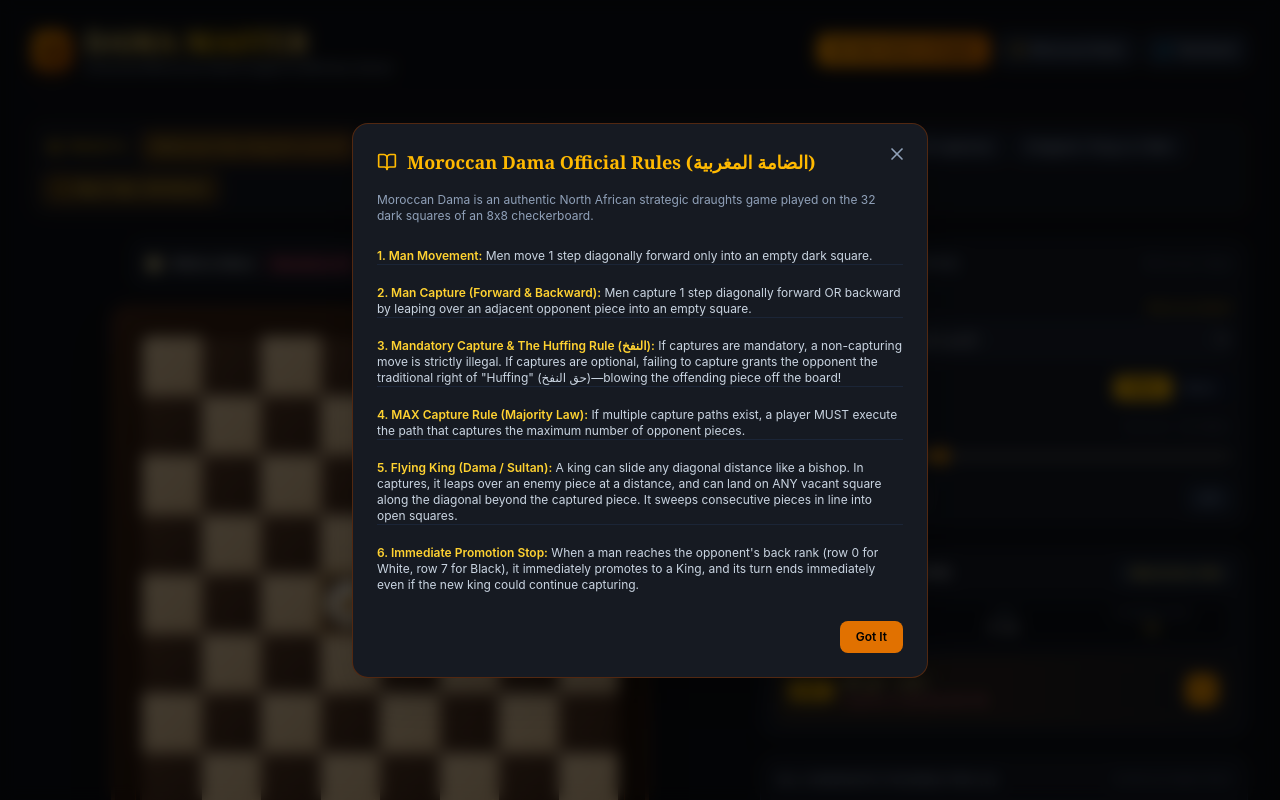
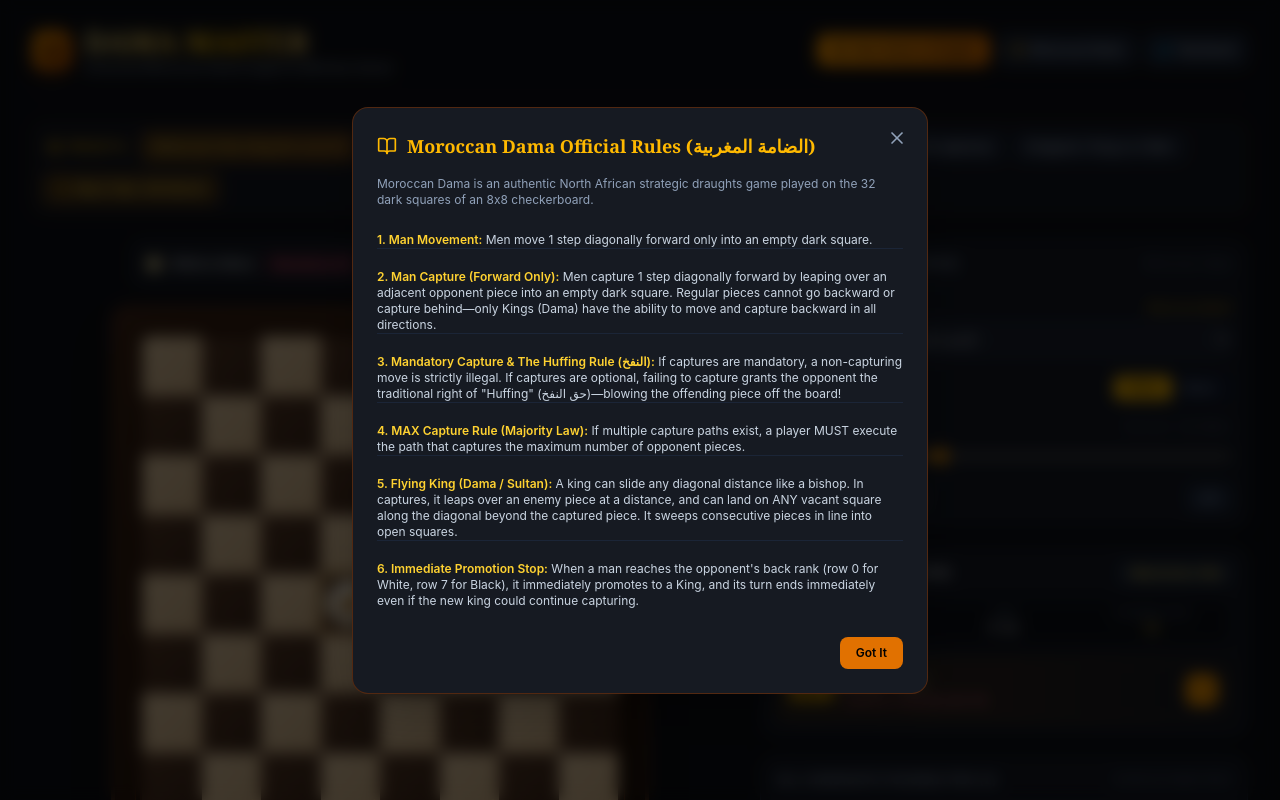
Before and after one commit to marouanehatri-cmd/Dama, a React (Vite) app: page / in a window 1280 px wide. Both pictures are taken after a click on the button "Moroccan Rules". Shown: the top 800 px of the page. Built offline with nearby package versions, Linux system fonts and the light colour scheme.

Commit message:
Remove take behind rule: men move and capture forward only; only kings can go in all directions

```diff
--- a/src/App.tsx
+++ b/src/App.tsx
@@ -552,7 +552,7 @@ export default function App() {
                 <span className="font-semibold text-amber-300">1. Man Movement:</span> Men move 1 step diagonally forward only into an empty dark square.
               </div>
               <div className="pt-2">
-                <span className="font-semibold text-amber-300">2. Man Capture (Forward & Backward):</span> Men capture 1 step diagonally forward OR backward by leaping over an adjacent opponent piece into an empty square.
+                <span className="font-semibold text-amber-300">2. Man Capture (Forward Only):</span> Men capture 1 step diagonally forward by leaping over an adjacent opponent piece into an empty dark square. Regular pieces cannot go backward or capture behind—only Kings (Dama) have the ability to move and capture backward in all directions.
               </div>
               <div className="pt-2">
                 <span className="font-semibold text-amber-300">3. Mandatory Capture & The Huffing Rule (النفخ):</span> If captures are mandatory, a non-capturing move is strictly illegal. If captures are optional, failing to capture grants the opponent the traditional right of &quot;Huffing&quot; (حق النفخ)—blowing the offending piece off the board!
--- a/src/engine/engine.ts
+++ b/src/engine/engine.ts
@@ -9,8 +9,8 @@ export const VARIANTS: Record<string, VariantRules> = {
   moroccan: {
     id: 'moroccan',
     name: 'Moroccan Dama (الضامة المغربية)',
-    description: 'Authentic Moroccan rules: Men move forward 1 step, capture backward/forward 1 step. Flying kings sweep diagonals. Mandatory majority capture. Immediate promotion turn-end.',
-    menCaptureBackwards: true,
+    description: 'Authentic Moroccan rules: Men move and capture forward only (no backward captures). Flying kings move and sweep diagonals in all directions. Mandatory majority capture. Immediate promotion turn-end.',
+    menCaptureBackwards: false,
     mandatoryCapture: true,
     maxCaptureMajority: true,
     flyingKing: true,
```
